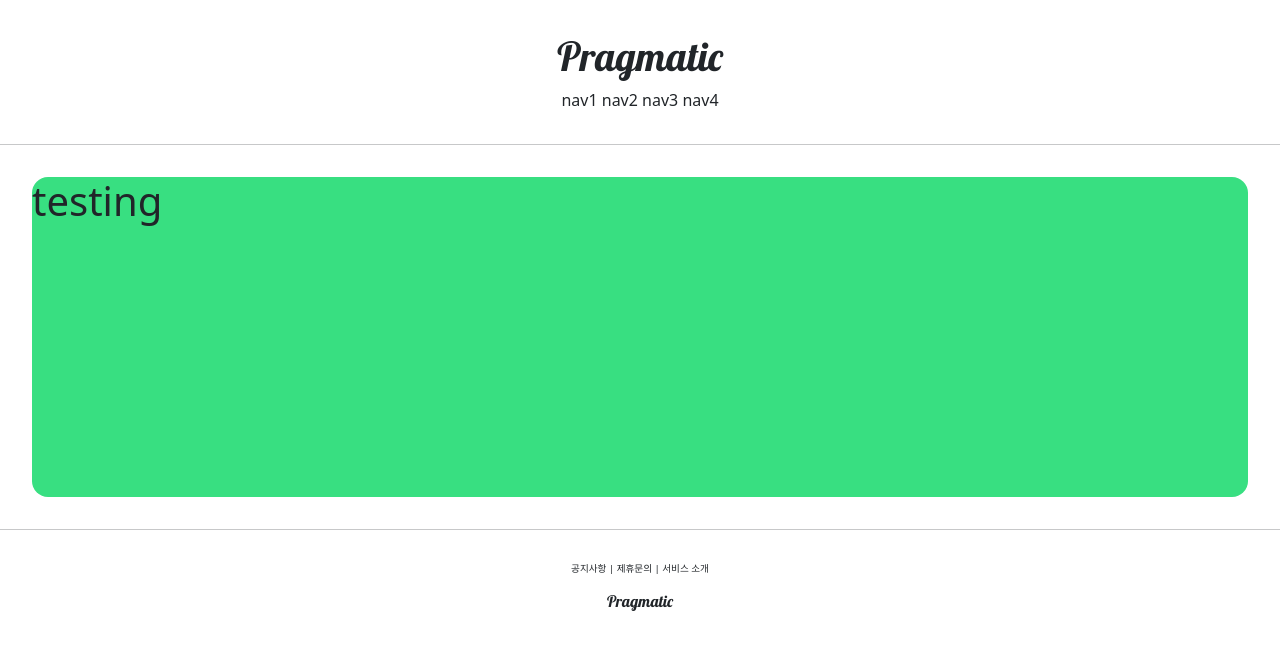
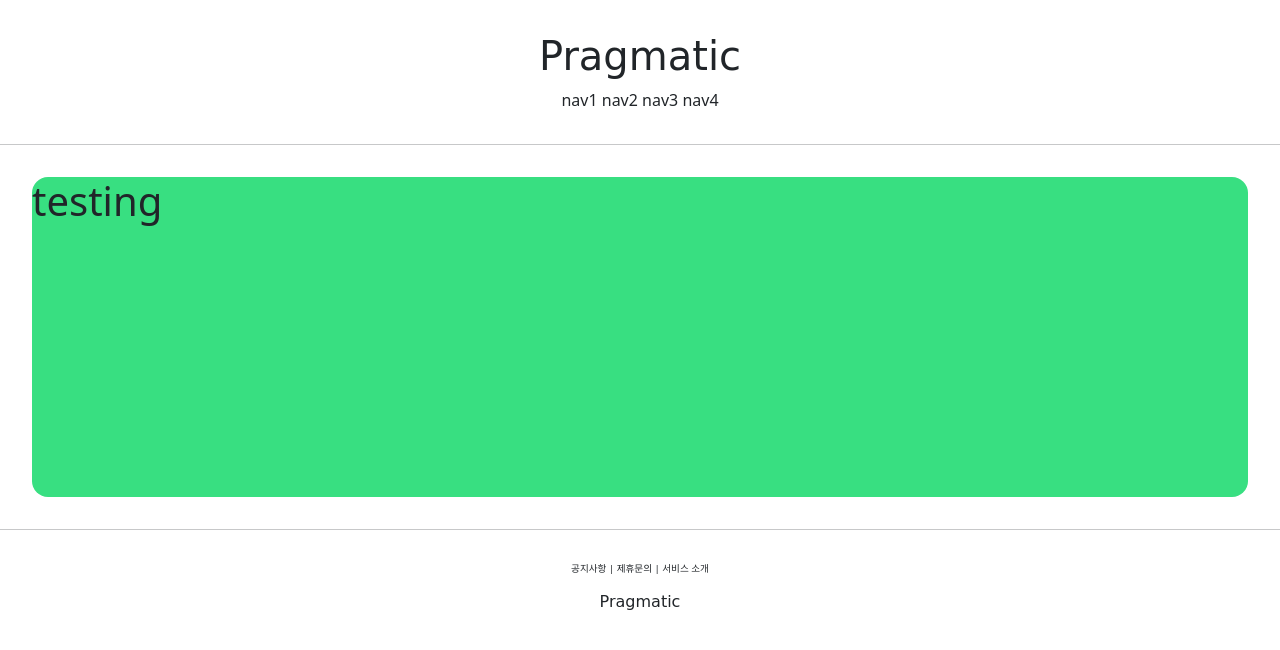
Before and after one commit to shlee2318/shlee2318, a Django app: page /account/hello_world/ in a window 1280 px wide. Shown: the top 650 px of the page. Run offline with Django 4.2, Linux system fonts and the light colour scheme.

Commit message:
django course 11 commit

```diff
--- /dev/null
+++ b/static/base.css
@@ -0,0 +1,17 @@
+.pragmatic_logo{
+    font-family: 'Lobstar', cursive;
+}
+
+.pragmatic_footer_button {
+    font-size: .6rem;
+}
+
+.pragmatic_footer {
+    text-align:center;
+    margin-top: 2rem;
+}
+
+.pragmatic_header {
+    text-align:center;
+    margin: 2rem 0;
+}
--- a/templates/footer.html
+++ b/templates/footer.html
@@ -1,12 +1,12 @@
-    <div style="text-align:center; margin-top: 2rem;">
+    <div class="pragmatic_footer">
 
-        <div style="font-size: .6rem;">
+        <div class="pragmatic_footer_button">
             <span>공지사항</span> |
             <span>제휴문의</span> |
             <span>서비스 소개</span>
         </div>
         <div style="margin-top: 1rem;">
-            <h6 style="margin-top: 1rem;font-family: 'Lobster', cursive;">Pragmatic</h6>
+            <h6 class="pragmatic_logo">Pragmatic</h6>
         </div>
 
     </div>
--- a/templates/head.html
+++ b/templates/head.html
@@ -1,3 +1,6 @@
+{% load static %}
+
+
 <head>
     <meta charset="UTF-8">
     <title>Pragmatic</title>
@@ -10,4 +13,7 @@
     <link rel="preconnect" href="https://fonts.gstatic.com" crossorigin>
     <link href="https://fonts.googleapis.com/css2?family=Lobster&display=swap" rel="stylesheet">
 
+    <!-- DEFAULT CSS LINK   -->
+    <link rel="stylesheet" type="text/css" href="{% static 'base.css' %}">
+
 </head>
--- a/templates/header.html
+++ b/templates/header.html
@@ -1,6 +1,6 @@
-  <div style="text-align:center; margin: 2rem 0;">
+  <div class="pragmatic_header">
     <div>
-        <h1 style="font-family: 'Lobster', cursive;">Pragmatic</h1>
+        <h1 class="pragmatic_logo">Pragmatic</h1>
     </div>
     <div>
         <span>nav1</span>
```
Also changed, not shown: pragmatic/settings.py (+7 -0 lines).
